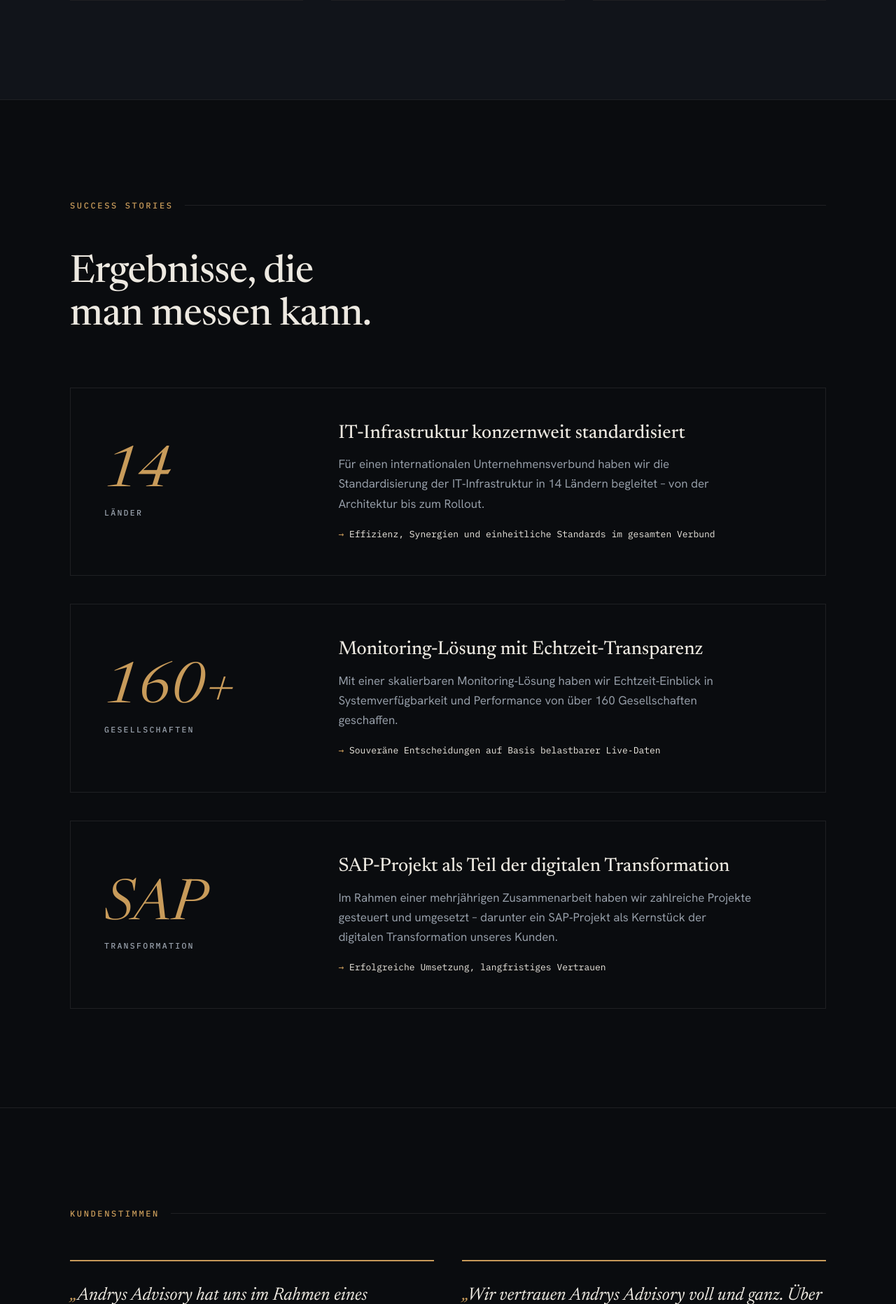
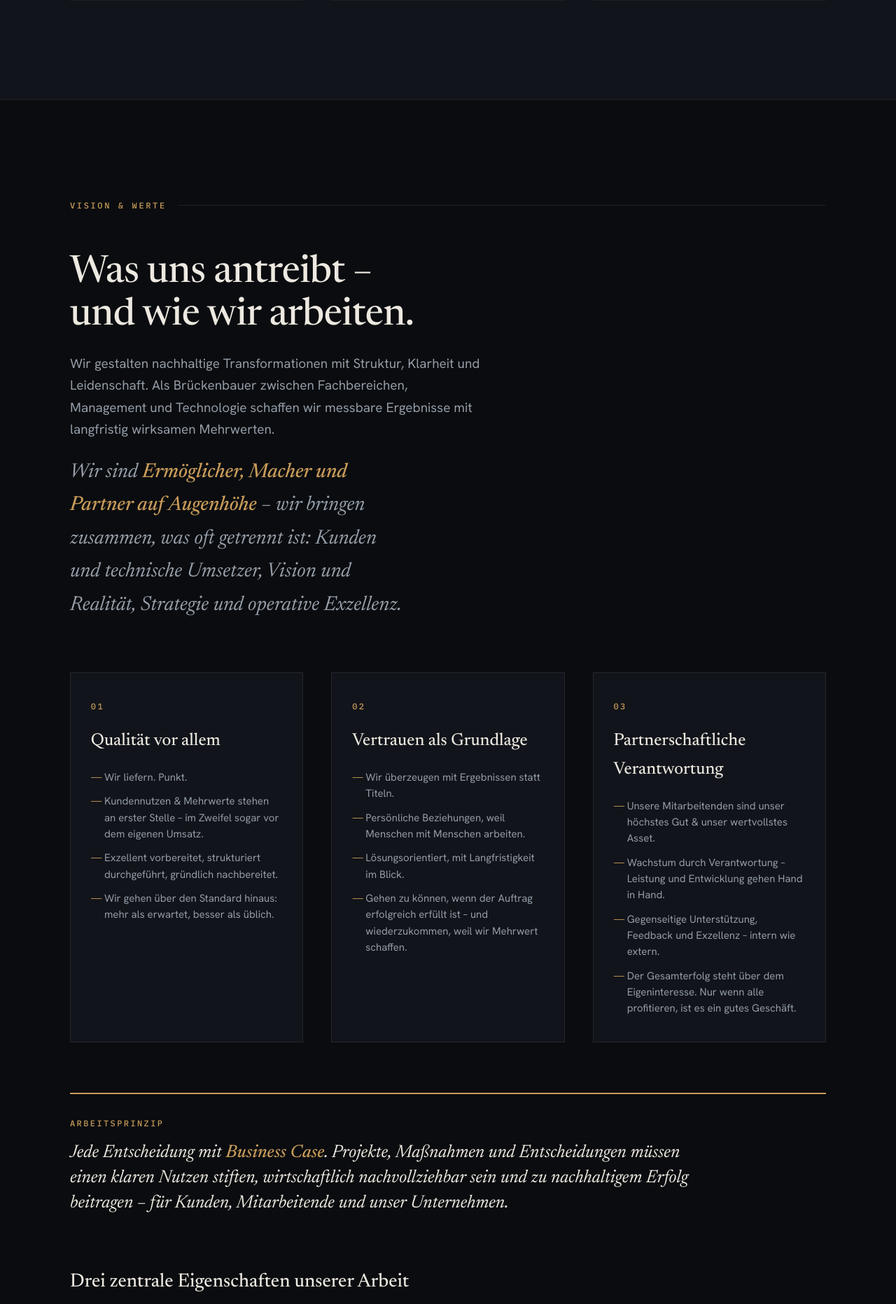
Before and after one commit to 62nghwy7c9-maker/Andrys-Advisory-, a PHP site: page / in a window 1280 px wide. Shown: the part 3662-5526 px from the top of the page at 70% size. Run offline with PHP 8.4, Linux system fonts and the light colour scheme.

Commit message:
Add Vision & Werte section covering full concept document
The site was missing the vision statement, the three core values
(Qualität vor allem, Vertrauen als Grundlage, Partnerschaftliche
Verantwortung), the "Jede Entscheidung mit Business Case" work
principle, the three core work characteristics (Struktur & Klarheit,
Anpassungsfähigkeit, Kommunikation auf allen Ebenen) and the target
statement from the concept PDF. Adds a new #werte section between
Ansatz and Referenzen, plus nav entry, styled consistently with the
existing design system.

```diff
--- a/assets/css/style.css
+++ b/assets/css/style.css
@@ -655,6 +655,97 @@ section {
   font-size: 0.9875rem;
 }
 
+/* ---- Vision & Werte -------------------------------------------------------- */
+
+.values-grid {
+  display: grid;
+  grid-template-columns: repeat(3, 1fr);
+  gap: var(--gutter);
+}
+
+.value-card {
+  position: relative;
+  padding: 2rem 1.8rem 2.2rem;
+  border: 1px solid var(--line);
+  background: var(--bg-raised);
+  transition: border-color 300ms ease, transform 400ms var(--ease-out);
+}
+.value-card:hover {
+  border-color: var(--accent);
+  transform: translateY(-4px);
+}
+
+.value-no {
+  font-family: var(--font-mono);
+  font-size: 0.75rem;
+  font-weight: 500;
+  letter-spacing: 0.2em;
+  color: var(--accent);
+}
+
+.value-name {
+  font-family: var(--font-display);
+  font-weight: 470;
+  font-size: 1.55rem;
+  margin-top: 1.1rem;
+}
+
+.value-list {
+  list-style: none;
+  margin: 1.2rem 0 0;
+  padding: 0;
+  display: grid;
+  gap: 0.7rem;
+}
+.value-list li {
+  position: relative;
+  padding-left: 1.2rem;
+  color: var(--ink-muted);
+  font-size: 0.9375rem;
+  line-height: 1.55;
+}
+.value-list li::before {
+  content: "—";
+  position: absolute;
+  left: 0;
+  color: var(--accent);
+}
+
+.principle {
+  border-top: 2px solid var(--accent);
+  padding-top: 2rem;
+}
+
+.principle-tag {
+  font-family: var(--font-mono);
+  font-size: 0.75rem;
+  font-weight: 500;
+  letter-spacing: 0.2em;
+  text-transform: uppercase;
+  color: var(--accent);
+}
+
+.principle-text {
+  margin-top: 1rem;
+  font-family: var(--font-display);
+  font-style: italic;
+  font-weight: 400;
+  font-size: clamp(1.25rem, 2.4vw, 1.6rem);
+  line-height: 1.4;
+  max-width: 64ch;
+  color: var(--ink);
+}
+.principle-text .em {
+  font-weight: 500;
+}
+
+.values-subtitle {
+  font-family: var(--font-display);
+  font-weight: 470;
+  font-size: clamp(1.3rem, 2.6vw, 1.7rem);
+  margin-top: clamp(3rem, 6vw, 4.5rem);
+}
+
 /* ---- Success Stories -------------------------------------------------------- */
 
 .stories-grid {
@@ -963,6 +1054,9 @@ section {
   .steps {
     grid-template-columns: 1fr;
   }
+  .values-grid {
+    grid-template-columns: 1fr;
+  }
   .about-grid {
     grid-template-columns: 1fr;
   }
--- a/index.html
+++ b/index.html
@@ -25,6 +25,7 @@
         <ul class="nav-links" id="nav-links">
           <li><a class="nav-link" href="#leistungen">Leistungen</a></li>
           <li><a class="nav-link" href="#ansatz">Ansatz</a></li>
+          <li><a class="nav-link" href="#werte">Werte</a></li>
           <li><a class="nav-link" href="#referenzen">Referenzen</a></li>
           <li><a class="nav-link" href="#ueber">Über uns</a></li>
           <li class="nav-cta"><a class="btn" href="#kontakt">Erstgespräch vereinbaren</a></li>
@@ -193,6 +194,75 @@
       </div>
     </section>
 
+    <!-- ============================ VISION & WERTE ============================ -->
+    <section id="werte" aria-labelledby="werte-title">
+      <div class="wrap">
+        <p class="eyebrow" data-reveal>Vision &amp; Werte</p>
+        <h2 class="section-title" id="werte-title" data-reveal>Was uns antreibt – und wie wir arbeiten.</h2>
+        <p class="section-intro" data-reveal>Wir gestalten nachhaltige Transformationen mit Struktur, Klarheit und Leidenschaft. Als Brückenbauer zwischen Fachbereichen, Management und Technologie schaffen wir messbare Ergebnisse mit langfristig wirksamen Mehrwerten.</p>
+        <p class="approach-kicker" data-reveal>Wir sind <strong>Ermöglicher, Macher und Partner auf Augenhöhe</strong> – wir bringen zusammen, was oft getrennt ist: Kunden und technische Umsetzer, Vision und Realität, Strategie und operative Exzellenz.</p>
+
+        <div class="values-grid" style="margin-top: clamp(3rem, 6vw, 4.5rem);">
+          <article class="value-card" data-reveal>
+            <span class="value-no">01</span>
+            <h3 class="value-name">Qualität vor allem</h3>
+            <ul class="value-list">
+              <li>Wir liefern. Punkt.</li>
+              <li>Kundennutzen &amp; Mehrwerte stehen an erster Stelle – im Zweifel sogar vor dem eigenen Umsatz.</li>
+              <li>Exzellent vorbereitet, strukturiert durchgeführt, gründlich nachbereitet.</li>
+              <li>Wir gehen über den Standard hinaus: mehr als erwartet, besser als üblich.</li>
+            </ul>
+          </article>
+          <article class="value-card" data-reveal style="--rd:120ms">
+            <span class="value-no">02</span>
+            <h3 class="value-name">Vertrauen als Grundlage</h3>
+            <ul class="value-list">
+              <li>Wir überzeugen mit Ergebnissen statt Titeln.</li>
+              <li>Persönliche Beziehungen, weil Menschen mit Menschen arbeiten.</li>
+              <li>Lösungsorientiert, mit Langfristigkeit im Blick.</li>
+              <li>Gehen zu können, wenn der Auftrag erfolgreich erfüllt ist – und wiederzukommen, weil wir Mehrwert schaffen.</li>
+            </ul>
+          </article>
+          <article class="value-card" data-reveal style="--rd:240ms">
+            <span class="value-no">03</span>
+            <h3 class="value-name">Partnerschaftliche Verantwortung</h3>
+            <ul class="value-list">
+              <li>Unsere Mitarbeitenden sind unser höchstes Gut &amp; unser wertvollstes Asset.</li>
+              <li>Wachstum durch Verantwortung – Leistung und Entwicklung gehen Hand in Hand.</li>
+              <li>Gegenseitige Unterstützung, Feedback und Exzellenz – intern wie extern.</li>
+              <li>Der Gesamterfolg steht über dem Eigeninteresse. Nur wenn alle profitieren, ist es ein gutes Geschäft.</li>
+            </ul>
+          </article>
+        </div>
+
+        <div class="principle" data-reveal style="margin-top: clamp(3rem, 6vw, 4.5rem);">
+          <p class="principle-tag">Arbeitsprinzip</p>
+          <p class="principle-text">Jede Entscheidung mit <span class="em">Business Case</span>. Projekte, Maßnahmen und Entscheidungen müssen einen klaren Nutzen stiften, wirtschaftlich nachvollziehbar sein und zu nachhaltigem Erfolg beitragen – für Kunden, Mitarbeitende und unser Unternehmen.</p>
+        </div>
+
+        <h3 class="values-subtitle" data-reveal>Drei zentrale Eigenschaften unserer Arbeit</h3>
+        <ol class="steps">
+          <li class="step" data-reveal>
+            <span class="step-no">Eigenschaft 01</span>
+            <h3 class="step-name">Struktur und Klarheit</h3>
+            <p class="step-desc">Ordnung in Komplexität: Mit Methoden wie PRINCE2, dem Wasserfallmodell oder klassischen Projektplänen sorgen wir für Transparenz, Verantwortlichkeit und Ergebnisorientierung.</p>
+          </li>
+          <li class="step" data-reveal style="--rd:120ms">
+            <span class="step-no">Eigenschaft 02</span>
+            <h3 class="step-name">Anpassungsfähigkeit</h3>
+            <p class="step-desc">Kein Projekt verläuft wie geplant. Wir reagieren schnell, pragmatisch und professionell auf Veränderungen – mit agilen Methoden wie Scrum oder Kanban und klarem Fokus auf Prioritäten.</p>
+          </li>
+          <li class="step" data-reveal style="--rd:240ms">
+            <span class="step-no">Eigenschaft 03</span>
+            <h3 class="step-name">Kommunikation auf allen Ebenen</h3>
+            <p class="step-desc">Offene Kommunikation, klare Rollen, regelmäßige Abstimmungen und transparente Dokumentation – im Team wie mit Stakeholdern.</p>
+          </li>
+        </ol>
+
+        <p class="approach-kicker" data-reveal style="margin-top: clamp(3rem, 6vw, 4.5rem); max-width: 52ch;">Wir wollen zu den <strong>maßgeblichen Transformationsberatungen im deutschsprachigen Raum</strong> gehören – nicht durch Show, sondern durch messbare Resultate, partnerschaftliches Vertrauen und Berater:innen auf Top‑Niveau, die mehr leisten, weil sie mehr wollen.</p>
+      </div>
+    </section>
+
     <!-- ========================== SUCCESS STORIES ========================== -->
     <section id="referenzen" aria-labelledby="referenzen-title">
       <div class="wrap">
```
